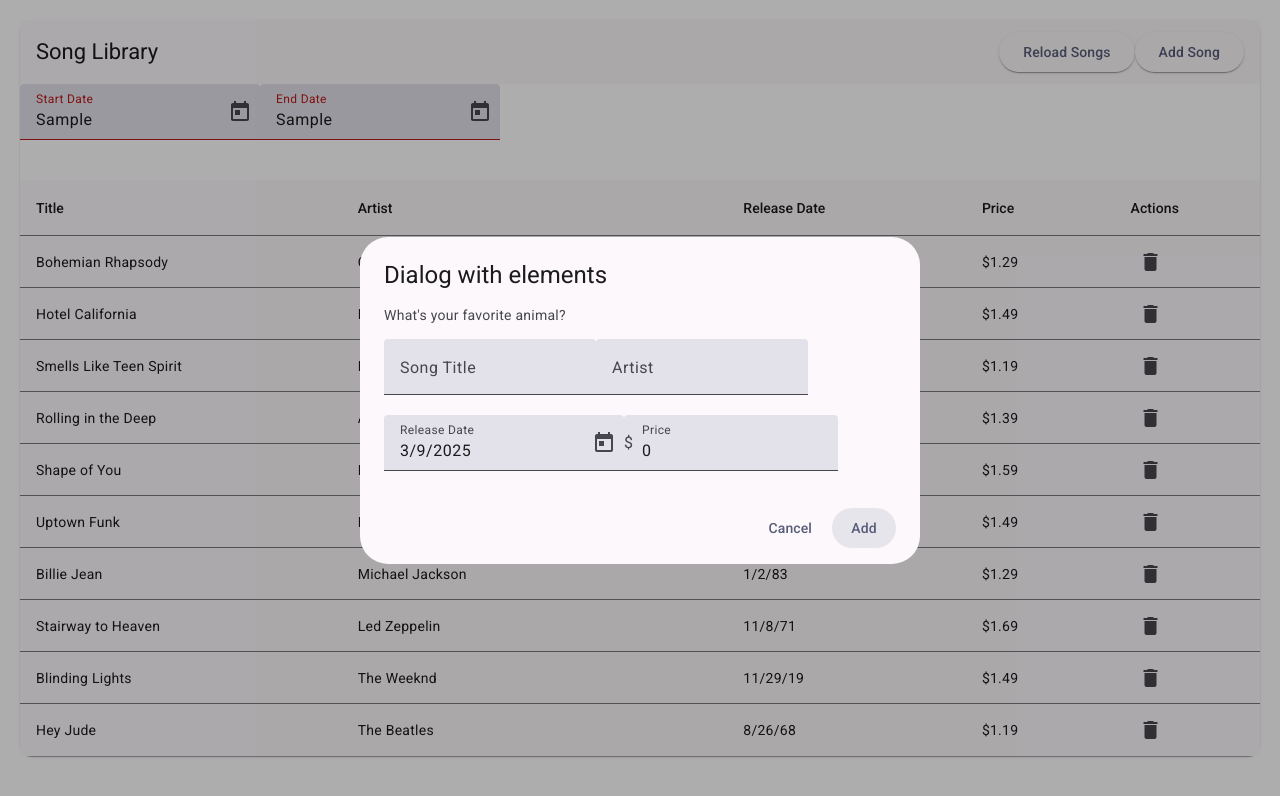
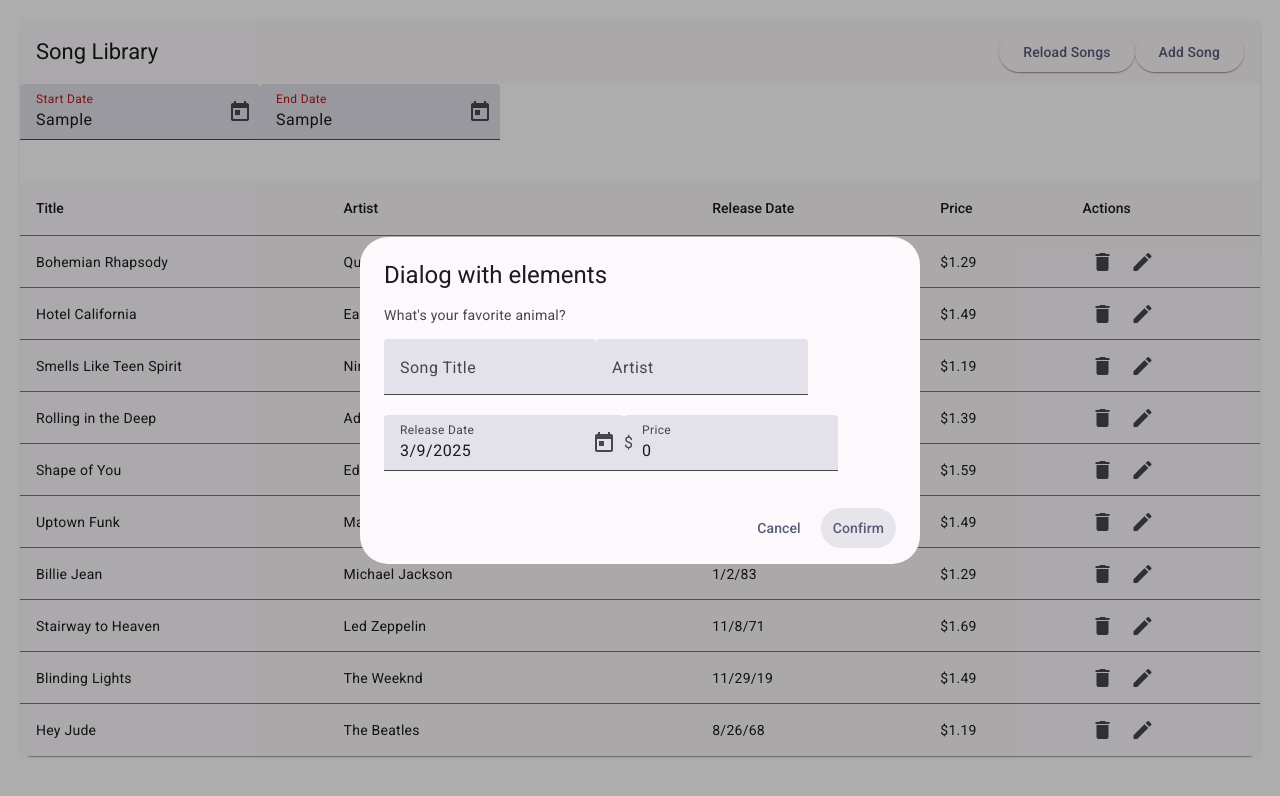
Before and after one commit to zhansu98/song-library-app, an Angular app: page / in a window 1280 px wide. Both pictures are taken after typing "Sample", "Sample" into the empty fields and a click on the button "Add Song". Shown: the top 796 px of the page. Built offline with nearby package versions, Linux system fonts and the light colour scheme.

Commit message:
Added Editting Functionality

```diff
--- a/src/app/app.module.ts
+++ b/src/app/app.module.ts
@@ -22,14 +22,14 @@ import {
 } from '@angular/material/core';
 import { MatInputModule } from '@angular/material/input';
 import { MatSidenavModule } from '@angular/material/sidenav';
-import { AddSongDialogComponent } from './components/add-song-dialog/add-edit-song-dialog.component';
+import { AddEditSongDialogComponent } from './components/add-song-dialog/add-edit-song-dialog.component';
 import { ConfirmationDialogComponent } from './components/confirmation-dialog/confirmation-dialog.component';
 
 @NgModule({
   declarations: [
     AppComponent,
     SongListComponent,
-    AddSongDialogComponent,
+    AddEditSongDialogComponent,
     ConfirmationDialogComponent,
   ],
   imports: [
--- a/src/app/components/add-song-dialog/add-edit-song-dialog.component.ts
+++ b/src/app/components/add-song-dialog/add-edit-song-dialog.component.ts
@@ -12,8 +12,8 @@ export interface addSongDialogData {
   styleUrl: './add-song-dialog.component.css',
   standalone: false,
 })
-export class AddSongDialogComponent {
-  readonly dialogRef = inject(MatDialogRef<AddSongDialogComponent>);
+export class AddEditSongDialogComponent {
+  readonly dialogRef = inject(MatDialogRef<AddEditSongDialogComponent>);
   readonly data = inject<addSongDialogData>(MAT_DIALOG_DATA);
 
   songTitle: string = this.data.song.title;
--- a/src/app/components/add-song-dialog/add-song-dialog.component.html
+++ b/src/app/components/add-song-dialog/add-song-dialog.component.html
@@ -23,5 +23,5 @@
 </mat-dialog-content>
 <div mat-dialog-actions>
   <button mat-button (click)="onCancel()">Cancel</button>
-  <button mat-button (click)="onSubmit()" cdkFocusInitial>Add</button>
+  <button mat-button (click)="onSubmit()" cdkFocusInitial>Confirm</button>
 </div>
--- a/src/app/components/song-list/song-list.component.html
+++ b/src/app/components/song-list/song-list.component.html
@@ -54,6 +54,9 @@
           <button mat-icon-button color="warn" (click)="deleteSong(song.id)">
             <mat-icon>delete</mat-icon>
           </button>
+          <button mat-icon-button color="warn" (click)="openEditDialog(song)">
+            <mat-icon>edit</mat-icon>
+          </button>
         </td>
       </ng-container>
 
--- a/src/app/components/song-list/song-list.component.ts
+++ b/src/app/components/song-list/song-list.component.ts
@@ -1,16 +1,10 @@
-import {
-  AfterViewInit,
-  Component,
-  inject,
-  OnInit,
-  ViewChild,
-} from '@angular/core';
+import { Component, inject, OnInit } from '@angular/core';
 import { SongService } from '../../services/song.service';
 import { Song } from '../../models/song';
 import { MatTableDataSource } from '@angular/material/table';
 import { Sort } from '@angular/material/sort';
 import { MatDialog } from '@angular/material/dialog';
-import { AddSongDialogComponent } from '../add-song-dialog/add-edit-song-dialog.component';
+import { AddEditSongDialogComponent } from '../add-song-dialog/add-edit-song-dialog.component';
 import { ConfirmationDialogComponent } from '../confirmation-dialog/confirmation-dialog.component';
 
 @Component({
@@ -49,6 +43,43 @@ export class SongListComponent implements OnInit {
     });
   }
 
+  openEditDialog(song: Song): void {
+    this.dialog
+      .open(AddEditSongDialogComponent, {
+        data: {
+          song: {
+            id: song.id,
+            title: song.title,
+            artist: song.artist,
+            releaseDate: song.releaseDate,
+            price: song.price,
+          },
+        },
+      })
+      .afterClosed()
+      .subscribe({
+        next: (result: any) => {
+          if (result) {
+            this.updateSong(result);
+          }
+        },
+        error: (err) => {
+          console.error('Error opening add song dialog:', err);
+        },
+      });
+  }
+
+  updateSong(song: Song): void {
+    this.songService.updateSong(song).subscribe({
+      next: () => {
+        this.getSongs();
+      },
+      error: (err) => {
+        console.error('Error updating song:', err);
+      },
+    });
+  }
+
   sortData(sort: Sort): void {
     const data = this.dataSource.data.slice();
     if (!sort.active || sort.direction === '') {
@@ -75,7 +106,7 @@ export class SongListComponent implements OnInit {
 
   openAddDialog(): void {
     this.dialog
-      .open(AddSongDialogComponent, {
+      .open(AddEditSongDialogComponent, {
         data: {
           song: {
             id: -1,
--- a/src/app/services/song.service.ts
+++ b/src/app/services/song.service.ts
@@ -104,10 +104,15 @@ export class SongService {
     );
   }
 
-  updateSong(updatedSong: Song): void {
-    const index = this.songs.findIndex((song) => song.id === updatedSong.id);
-    if (index !== -1) {
-      this.songs[index] = updatedSong;
-    }
+  updateSong(updatedSong: Song): Observable<Song> {
+    // Simulate an API call
+    return of(updatedSong).pipe(
+      tap((song) => {
+        const index = this.songs.findIndex((s) => s.id === song.id);
+        if (index !== -1) {
+          this.songs[index] = song;
+        }
+      })
+    );
   }
 }
```
Also changed, not shown: 1 other file (tests, documents, lock files or other folders).
